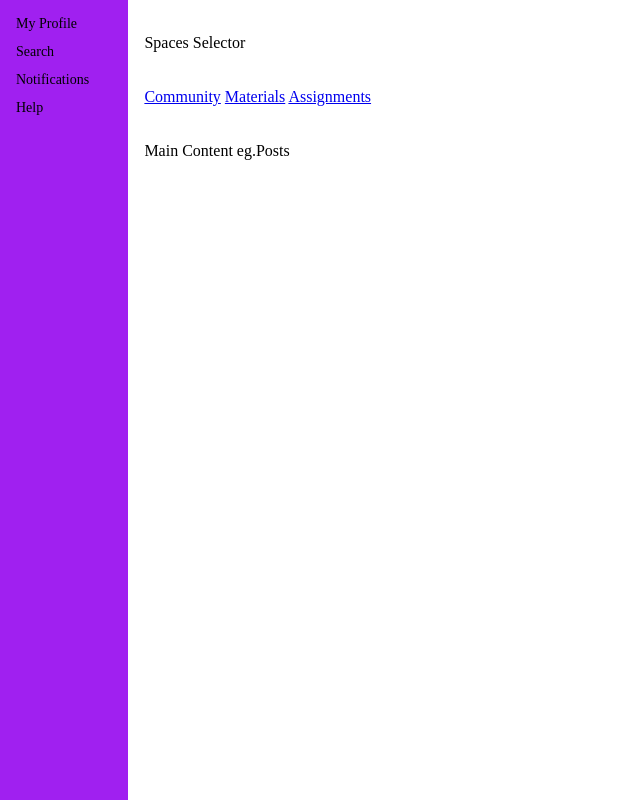
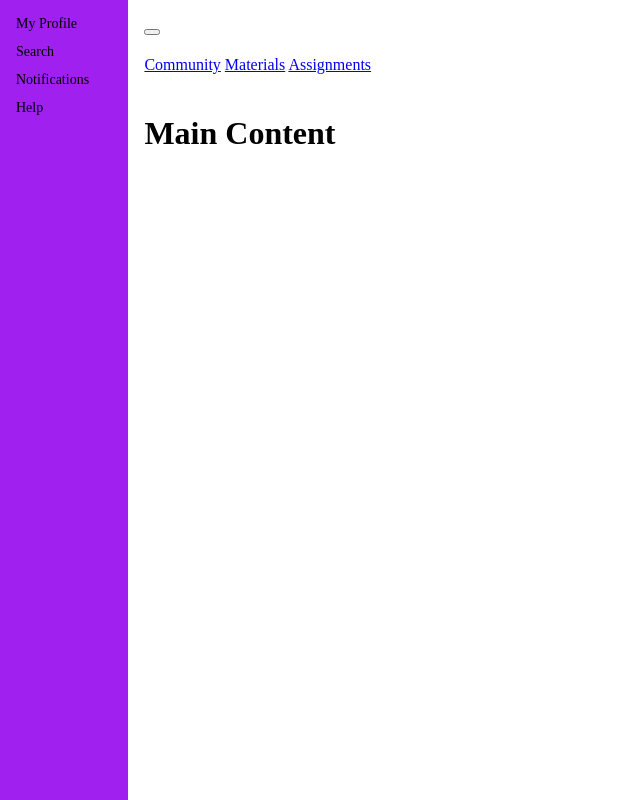
Before and after one commit to BenS13/6001CEM_LMP, a Flask app: template app/templates/base.html in a window 1280 px wide. Shown: the whole page, without its empty margins (0-640 px from the left). Run offline with Flask 3, Linux system fonts and the light colour scheme; the template is opened without the code that fills it, so the values that code supplies are empty.

Commit message:
Module Selector

```diff
--- a/app/main.py
+++ b/app/main.py
@@ -19,21 +19,32 @@ def module():
     module_code = request.args.get('module')#Get module code from URL
     type = request.args.get('type')#Get type eg. Community, Journey(materials), Journey(assignments)
 
-    #Check if user is enrolled in the module
-    #IF yes load the community page
-    #ELSE dont load the page
+    #Query the enrollement table
+    #Find out what modules this user is enrolled in
+    #save to a list such as the one below
+    enrolled_modules = ['5003CEM', '6003CEM', '7004CEM']
+    #pass this list into all the module pages
 
 
-    if type == 'materials':#?module=X&type=materials
-        materials = "INSERT MATERIALS HERE"
-        return render_template('index.html',name=current_user.name, code=module_code, content=materials)
-    #Get the posts for that module ?module=X
-    elif type == 'assignments':#?module=X&type=assignments
-        assignments = "INSERT ASSIGNMENTS HERE"
-        return render_template('index.html', name=current_user.name, code=module_code, content=assignments)
-    else:#?module=X&type=community or none
-        posts = "INSERT POSTS HERE"
-        return render_template('index.html', name=current_user.name, code=module_code, content=posts)
+    #Check if user is enrolled in the module
+    #IF NO do something
+    #ELSE load requested page.
+    if module_code not in enrolled_modules:
+        print("Error user not enrolled in this course")
+        return "Error you are not enrolled in this module"
+
+    else:
+
+        if type == 'materials':#?module=X&type=materials
+            materials = "MATERIALS"
+            return render_template('index.html',name=current_user.name, code=module_code, content=materials, enrolled_modules= enrolled_modules)
+        #Get the posts for that module ?module=X
+        elif type == 'assignments':#?module=X&type=assignments
+            assignments = "ASSIGNMENTS"
+            return render_template('index.html', name=current_user.name, code=module_code, content=assignments, enrolled_modules= enrolled_modules)
+        else:#?module=X&type=community or none
+            posts = "POSTS"
+            return render_template('index.html', name=current_user.name, code=module_code, content=posts, enrolled_modules= enrolled_modules)
 
 
 
--- a/app/templates/base.html
+++ b/app/templates/base.html
@@ -26,8 +26,15 @@
     <div class="column right">
     <!--Spaces Selector-->
     <div class="row">
-        <p>Spaces Selector</p>
+        <div class="module-selector">
+            <button class="module-selector-content">
+                {%for module in enrolled_modules%}
+                    <a href="module?module={{module}}">{{module}}</a>
+                {%endfor%}
+            </button>
+        </div>
     </div>
+
     <!--Community/Journey Selector-->
     <div class="row">
         <a href="module?module={{code}}&type=community">Community</a>
@@ -38,7 +45,7 @@
     <div class="row">
     <div class="maincontent">
     <!--Main Content eg.posts or files when on Journey-->
-    <p>Main Content eg.Posts</p>
+    <h1>Main Content</h1>
     {% block main %}
     {% endblock %}
     </div>
```
Also changed, not shown: app/static/base.css (+3 -5 lines).
